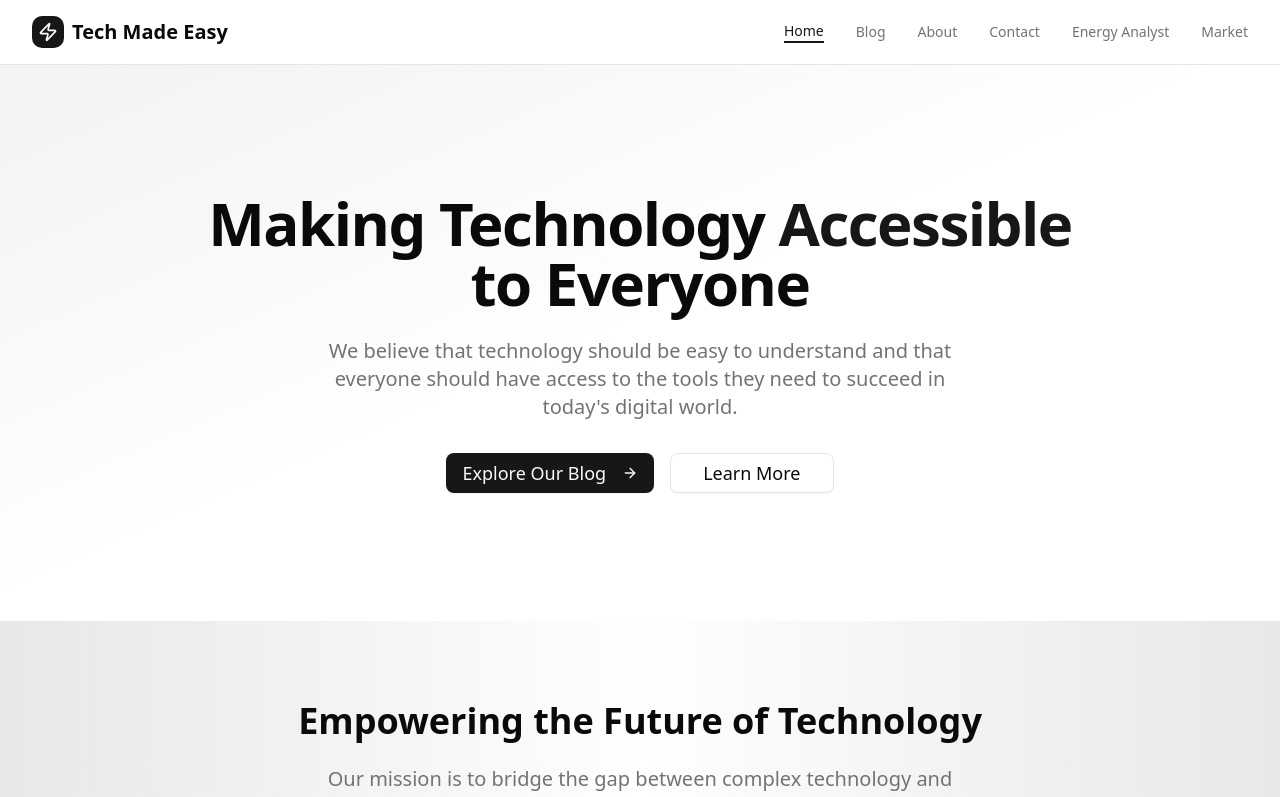
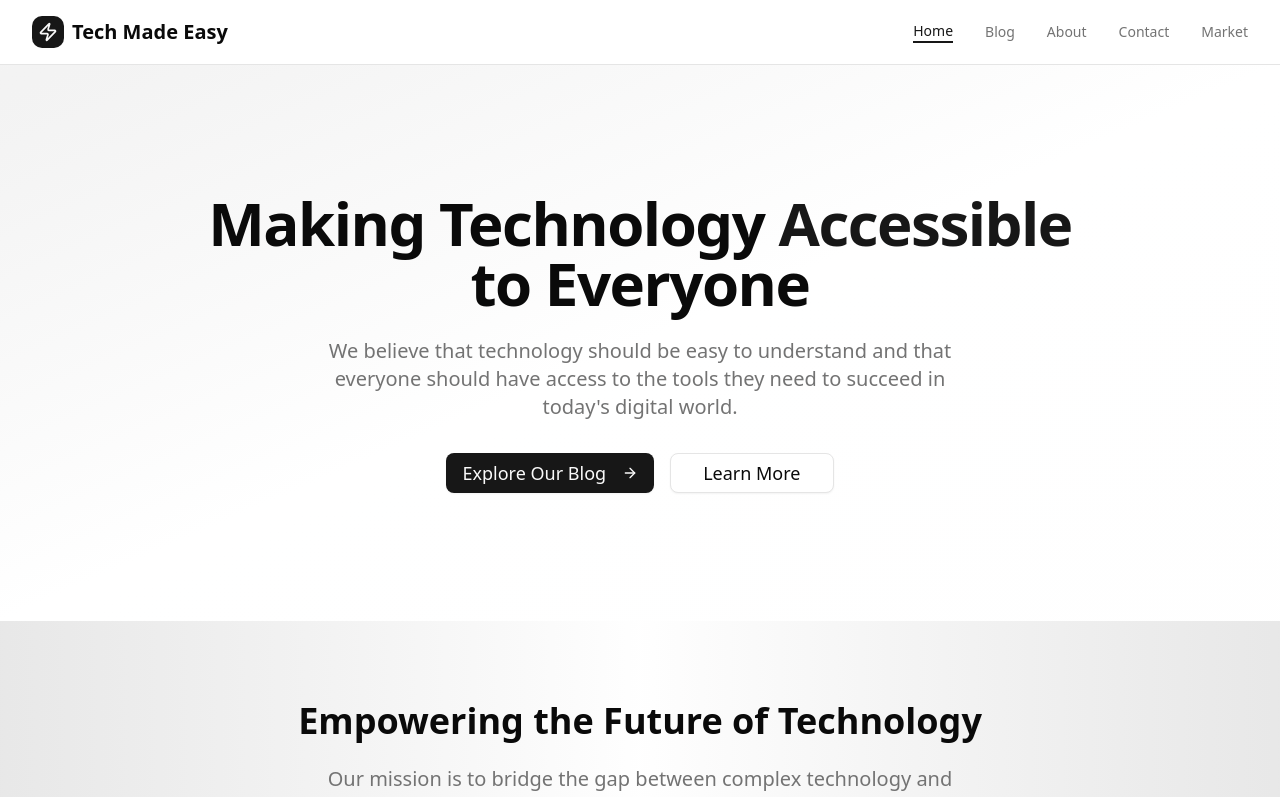
Before and after one commit to Vietduc88x/techmadeeasy-website, a React (Vite) app: page / in a window 1280 px wide. Shown: the top 797 px of the page. Built offline with nearby package versions, Linux system fonts and the light colour scheme.

Commit message:
Remove Energy Analyst nav link

```diff
--- a/src/components/Header.jsx
+++ b/src/components/Header.jsx
@@ -12,7 +12,6 @@ export function Header() {
     { name: 'Blog', href: '/blog', external: false },
     { name: 'About', href: '/about', external: false },
     { name: 'Contact', href: '/contact', external: false },
-    { name: 'Energy Analyst', href: 'https://agent.techmadeeasy.info/', external: true },
     { name: 'Market', href: 'https://market.techmadeeasy.info/', external: true },
   ];
 
```
Also changed, not shown: 50 other files (tests, documents, lock files or other folders).
